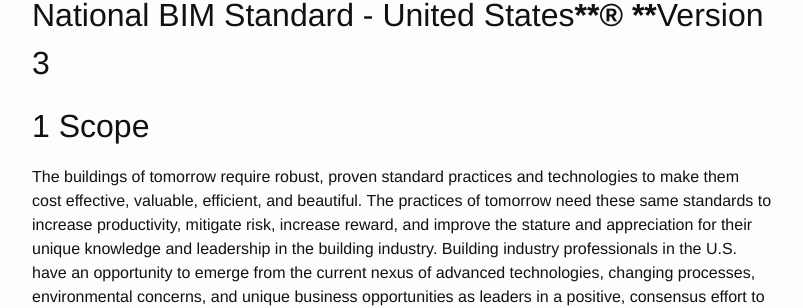
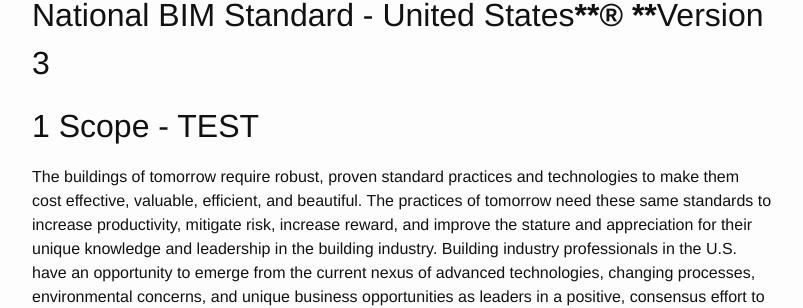
Before and after one commit to buildingSMARTalliance/BIMStorm, a Jekyll site: the page built from _posts/2016-08-14-NBIMS-US_V3_1_Scope.docx.md, in a window 1280 px wide and 900 px high, scrolled down 1077 px. Shown: the part 152-460 px from the top of the window, without its empty margins (238-1041 px from the left). Built offline with Jekyll 4.4.1, drawn with Linux system fonts in a browser that asks for light colours.

Commit message:
Update 2016-08-14-NBIMS-US_V3_1_Scope.docx.md

```diff
--- a/_posts/2016-08-14-NBIMS-US_V3_1_Scope.docx.md
+++ b/_posts/2016-08-14-NBIMS-US_V3_1_Scope.docx.md
@@ -45,7 +45,7 @@
 
 ## National BIM Standard - United States****® ****Version 3
 
-## 1        Scope
+## 1        Scope - TEST
 
 The buildings of tomorrow require robust, proven standard practices and technologies to make them cost effective, valuable, efficient, and beautiful. The practices of tomorrow need these same standards to increase productivity, mitigate risk, increase reward, and improve the stature and appreciation for their unique knowledge and leadership in the building industry. Building industry professionals in the U.S. have an opportunity to emerge from the current nexus of advanced technologies, changing processes, environmental concerns, and unique business opportunities as leaders in a positive, consensus effort to meet those challenges and provide success for all involved.
 
```
